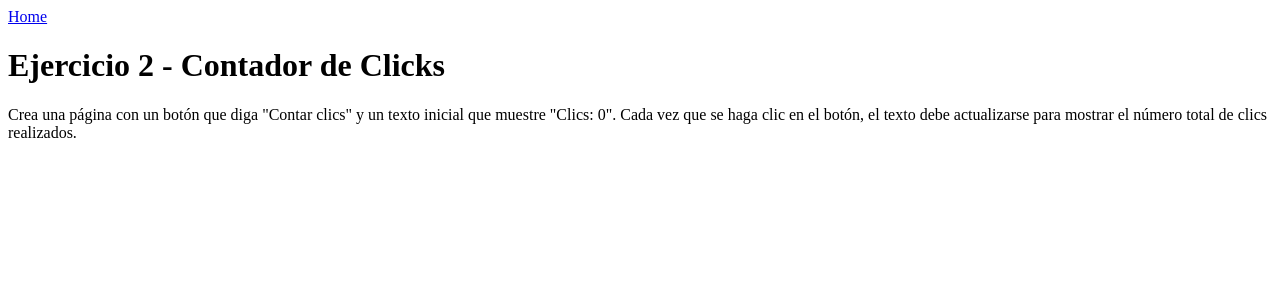
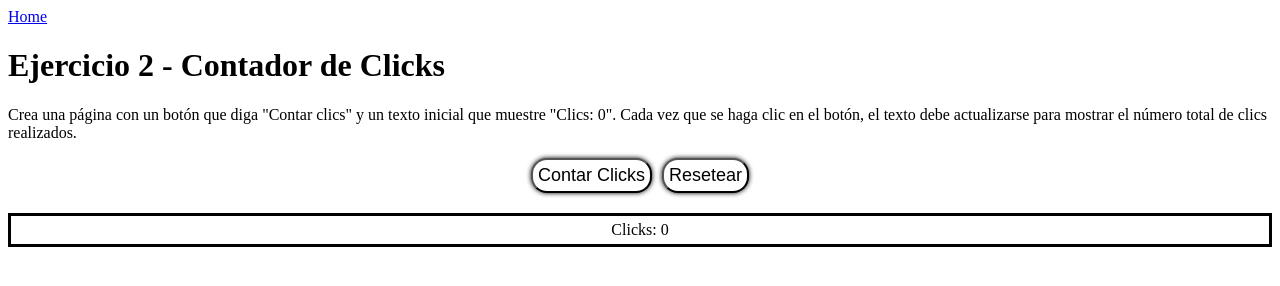
Before and after one commit to AnthonyBrito-dev/ejercicios-js, a plain HTML site: page ejercicio-2/ejercicio-2.html in a window 1280 px wide. Drawn offline with Linux system fonts and the light colour scheme.

Commit message:
Resolucion del ejercicio 2

```diff
--- a/ejercicio-2/ejercicio-2.html
+++ b/ejercicio-2/ejercicio-2.html
@@ -4,6 +4,31 @@
     <meta charset="UTF-8">
     <meta name="viewport" content="width=device-width, initial-scale=1.0">
     <title>Ejercicio 2</title>
+    <style>
+        div#buttons {
+            display: flex;
+            gap: 10px;
+            justify-self: center;
+        }
+
+        #contar, #reset {
+            font-size: 18px;
+            padding: 5px;
+            color: black;
+            background-color: white;
+            box-shadow: 0px 0px 5px black;
+            border-radius: 16px;
+        }
+
+        div#contador {
+            display: flex;
+            justify-content: center;
+            align-items: center;
+            margin-top: 20px;
+            border: 3px solid black;
+            padding: 5px;
+        }
+    </style>
 </head>
 <body>
     <a href="../index.html">Home</a>
@@ -12,6 +37,14 @@
     "Clics: 0". Cada vez que se haga clic en el botón, el texto debe actualizarse para mostrar
     el número total de clics realizados. </p>
 
+    <div id="buttons">
+        <button id="contar">Contar Clicks</button>
+        <button id="reset">Resetear</button>
+    </div>
+
+    <div id="contador">Clicks: 0</div>
+
+
 
     <script src="ejercicio-2.js"></script>
 </body>
--- a/ejercicio-2/ejercicio-2.js
+++ b/ejercicio-2/ejercicio-2.js
@@ -0,0 +1,14 @@
+let botonContar = document.getElementById("contar")
+let contador = 0
+botonContar.addEventListener("click", ()=> {
+    contador += 1
+    let contadorDisplay = document.getElementById("contador")
+    contadorDisplay.textContent = `Clicks: ${contador}`
+})
+
+let resetear = document.getElementById("reset")
+resetear.addEventListener("click", ()=> {
+    contador = 0
+    let contadorDisplay = document.getElementById("contador")
+    contadorDisplay.textContent = `Clicks: ${contador}`
+})
```
